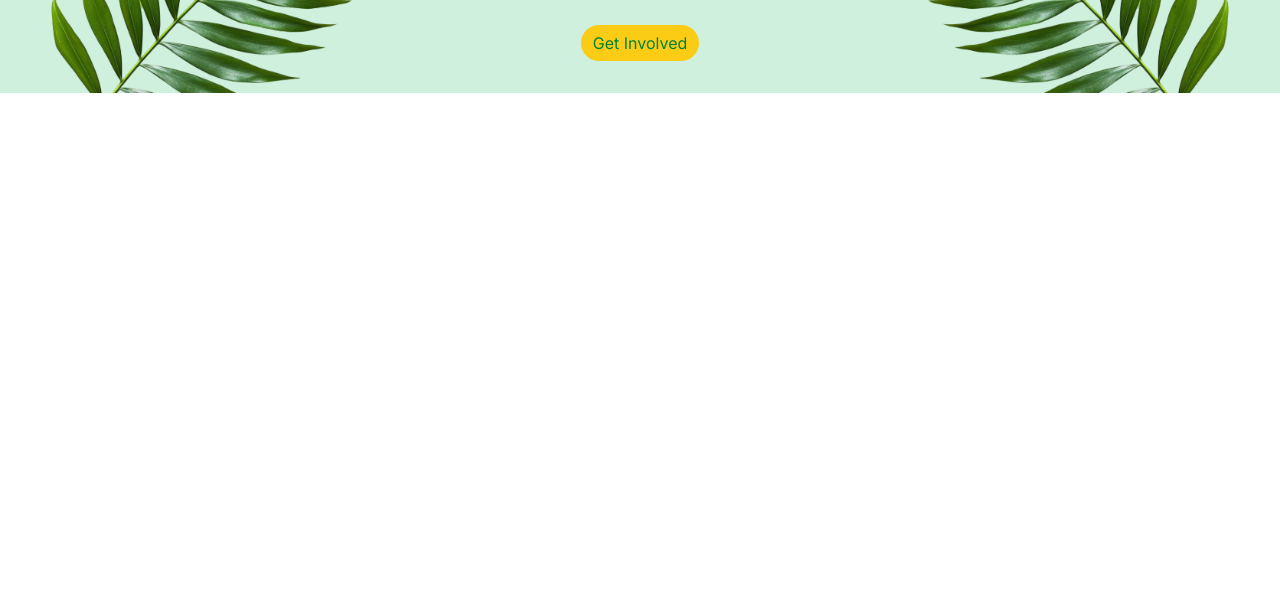
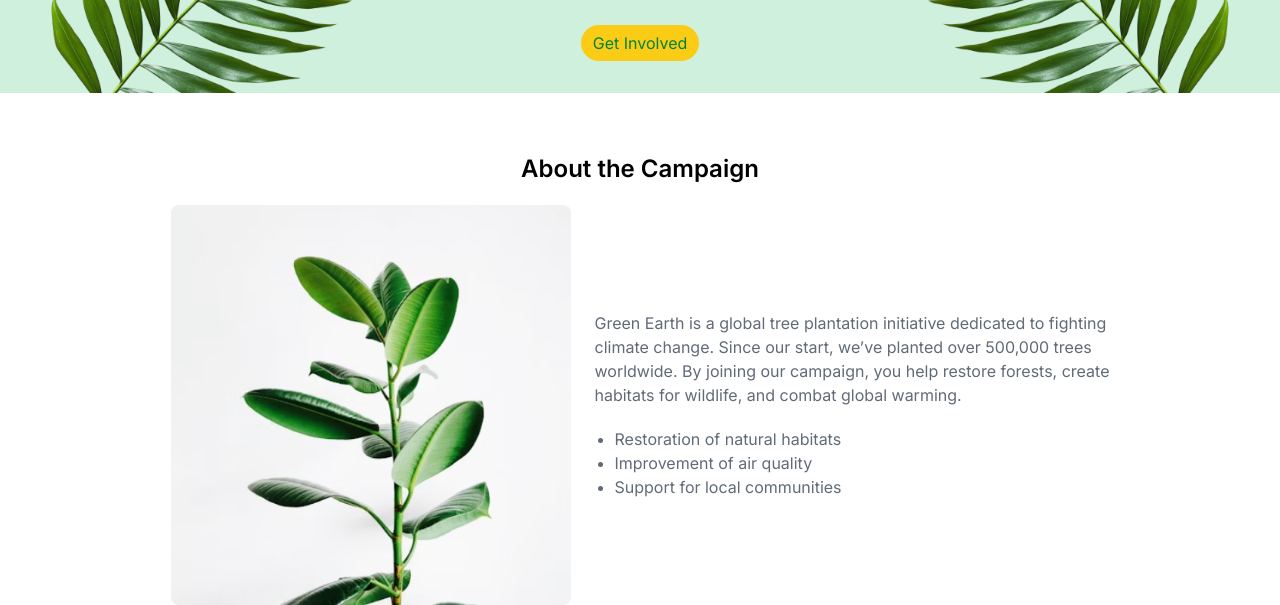
Before and after one commit to sajib4386/Green-Earth, a plain HTML site: page index.html in a window 1280 px wide. Shown: the part 290-895 px from the top of the page. Before the commit the page ends 800 px from the top, so only its background shows below. Drawn offline with nearby package versions, Linux system fonts and the light colour scheme.

Commit message:
About Campaign Section

```diff
--- a/index.html
+++ b/index.html
@@ -5,7 +5,7 @@
     <meta charset="UTF-8">
     <meta name="viewport" content="width=device-width, initial-scale=1.0">
     <script src="https://cdn.jsdelivr.net/npm/@tailwindcss/browser@4"></script>
-    <link rel="stylesheet" href="styles/idex.css">
+    <link rel="stylesheet" href="styles/index.css">
     <title>Green-Earth</title>
 </head>
 
@@ -18,8 +18,8 @@
                 <span class="font-bold">Green Earth</span>
             </div>
             <ul class="flex gap-3">
-                <li> <a href="#">About</a></li>
-                <li> <a href="#">Gallery</a></li>
+                <li><a href="#">About</a></li>
+                <li><a href="#">Gallery</a></li>
                 <li><a href="#">Plant a Tree</a></li>
             </ul>
             <button class="bg-[#FACC15] py-1.5 px-2.5 text-green-700 rounded-3xl">Plant a Tree</button>
@@ -29,11 +29,30 @@
             <div><img src="assets/hero-leaf1.png" alt=""></div>
             <div>
                 <h2 class="text-4xl font-semibold">Plant a Tree, Grow a Future</h2>
-                <p class="text-[#606b78] mt-3">Join our mission to plant 1 million trees and make the Earth greener for future <br> generations.</p>
+                <p class="text-[#606b78] mt-3">Join our mission to plant 1 million trees and make the Earth greener for
+                    future <br> generations.</p>
                 <button class="bg-[#FACC15]  text-green-700 py-1.5 px-3 rounded-3xl mt-7">Get Involved</button>
             </div>
             <div><img src="assets/hero-leaf2.png" alt=""></div>
-
+        </section>
+        <!-- About Campaign Section -->
+        <section class="Font-inter">
+            <h2 class="text-center font-semibold text-2xl mt-15">About the Campaign</h2>
+            <div class="flex items-center justify-center gap-6 mt-5">
+                <img src="assets/about.png" alt="" class="w-[400px] h-[400px]">
+                <div>
+                    <p class="text-[#606b78]">Green Earth is a global tree plantation initiative dedicated to fighting <br> climate change.
+                        Since
+                        our start, we’ve planted over 500,000 trees <br> worldwide. By joining our campaign, you help
+                        restore
+                        forests, create <br> habitats for wildlife, and combat global warming.</p>
+                    <ul class="list-disc text-[#606b78] pl-5 mt-5">
+                        <li>Restoration of natural habitats</li>
+                        <li>Improvement of air quality</li>
+                        <li>Support for local communities</li>
+                    </ul>
+                </div>
+            </div>
         </section>
     </main>
 </body>
```
Also changed, not shown: styles/index.css (renamed from styles/idex.css).
